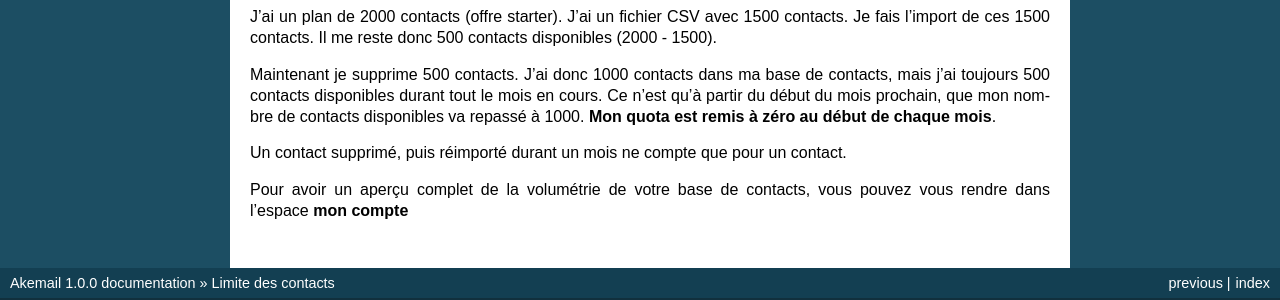
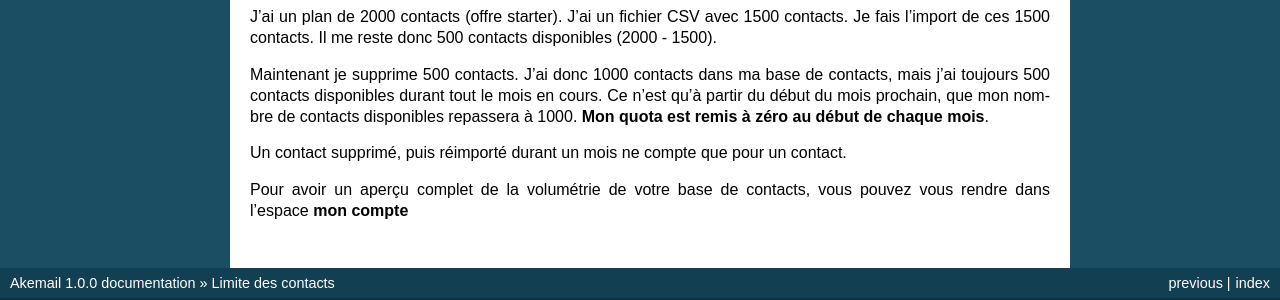
Before and after one commit to 11h42/akemail-documentation, a Sphinx documentation site: the page built from docs/contact_limit.rst, in a window 1280 px wide. Shown: the part 451-751 px from the top of the page. Built offline with Sphinx 7.4.7, drawn with Linux system fonts in a browser that asks for light colours.

Commit message:
fix typo

```diff
--- a/docs/contact_limit.rst
+++ b/docs/contact_limit.rst
@@ -29,7 +29,7 @@ disponibles (2000 - 1500).
 
 Maintenant je supprime 500 contacts. J'ai donc 1000 contacts dans ma base de contacts, mais j'ai toujours 500 contacts
 disponibles durant tout le mois en cours.
-Ce n'est qu'à partir du début du mois prochain, que mon nombre de contacts disponibles va repassé à 1000.
+Ce n'est qu'à partir du début du mois prochain, que mon nombre de contacts disponibles repassera à 1000.
 **Mon quota est remis à zéro au début de chaque mois**.
 
 Un contact supprimé, puis réimporté durant un mois ne compte que pour un contact.
```
